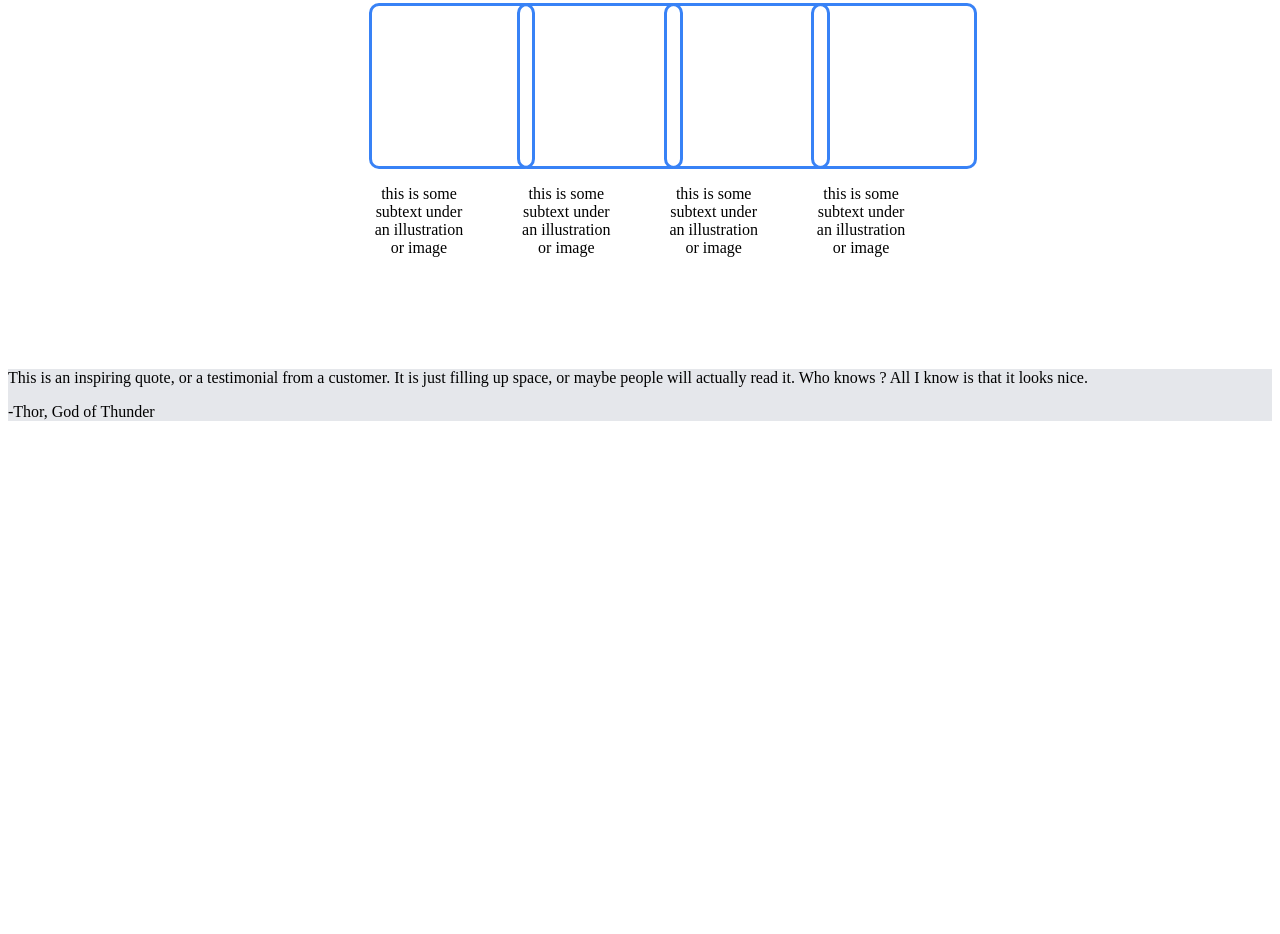
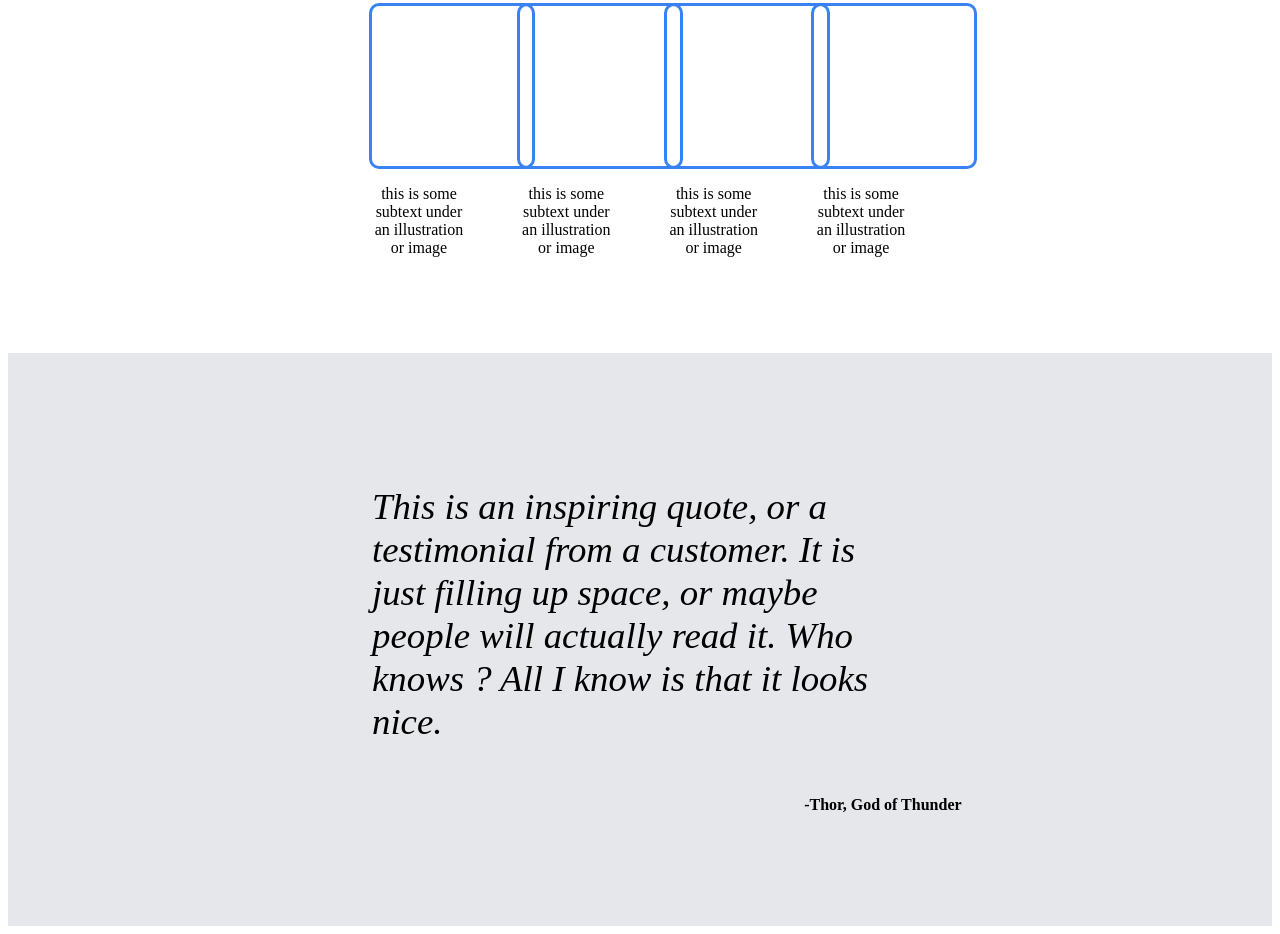
Before and after one commit to xBioTech/Landing-Page, a plain HTML site: page index.html in a window 1280 px wide. Shown: the part 769-1703 px from the top of the page. Before the commit the page ends 1206 px from the top, so only its background shows below. Drawn offline with Linux system fonts and the light colour scheme.

Commit message:
Add Quote Section

```diff
--- a/index.html
+++ b/index.html
@@ -58,8 +58,13 @@
 </div>
 
 <div class="quote-section">
-<p>This is an inspiring quote, or a testimonial from a customer. It is just filling up space, or maybe people will actually read it. Who knows ? All I know is that it looks nice.</p>
+
+    <div class="quote-main-text">
+<div class="quote-section-text"><p>This is an inspiring quote, or a testimonial from a customer. It is just filling up space, or maybe people will actually read it. Who knows ? All I know is that it looks nice.</p></div>
+</div>
+<div class="signature">
 <p>-Thor, God of Thunder</p>
+</div>
 </div>
 
 </body>
--- a/style.css
+++ b/style.css
@@ -91,4 +91,26 @@ max-width: 22%;
 
 .quote-section{
     background-color: #E5E7EB;
+    padding: 6em 6em;
 }
+
+
+
+.quote-main-text{
+    display: flex;
+    justify-content: center;
+    font-size: 2.3rem;
+    font-style: italic;
+}
+
+.signature{
+    font-weight: 700;
+   display: flex;
+   justify-content: flex-end;
+   max-width: 80%;
+}
+
+
+.quote-section-text{
+    max-width: 50%;
+}
```
